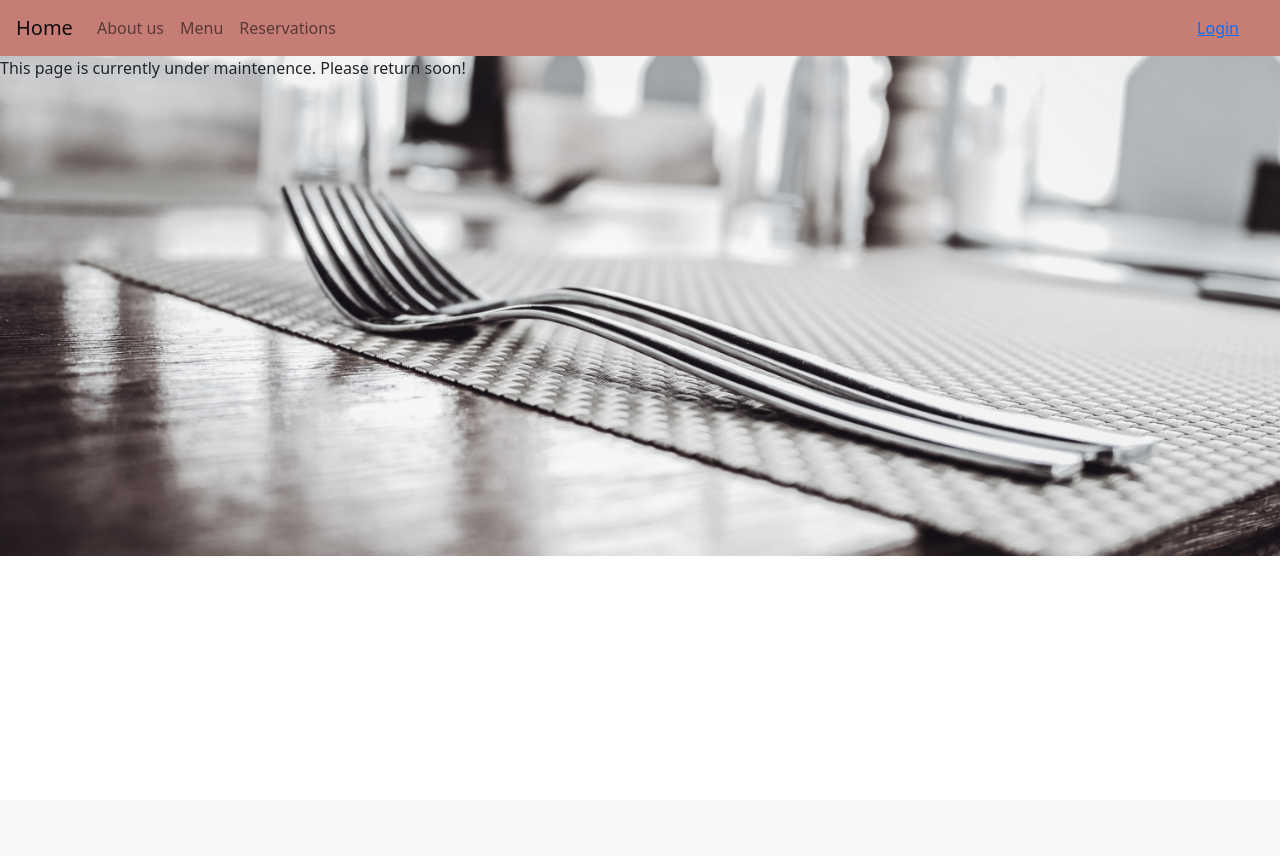
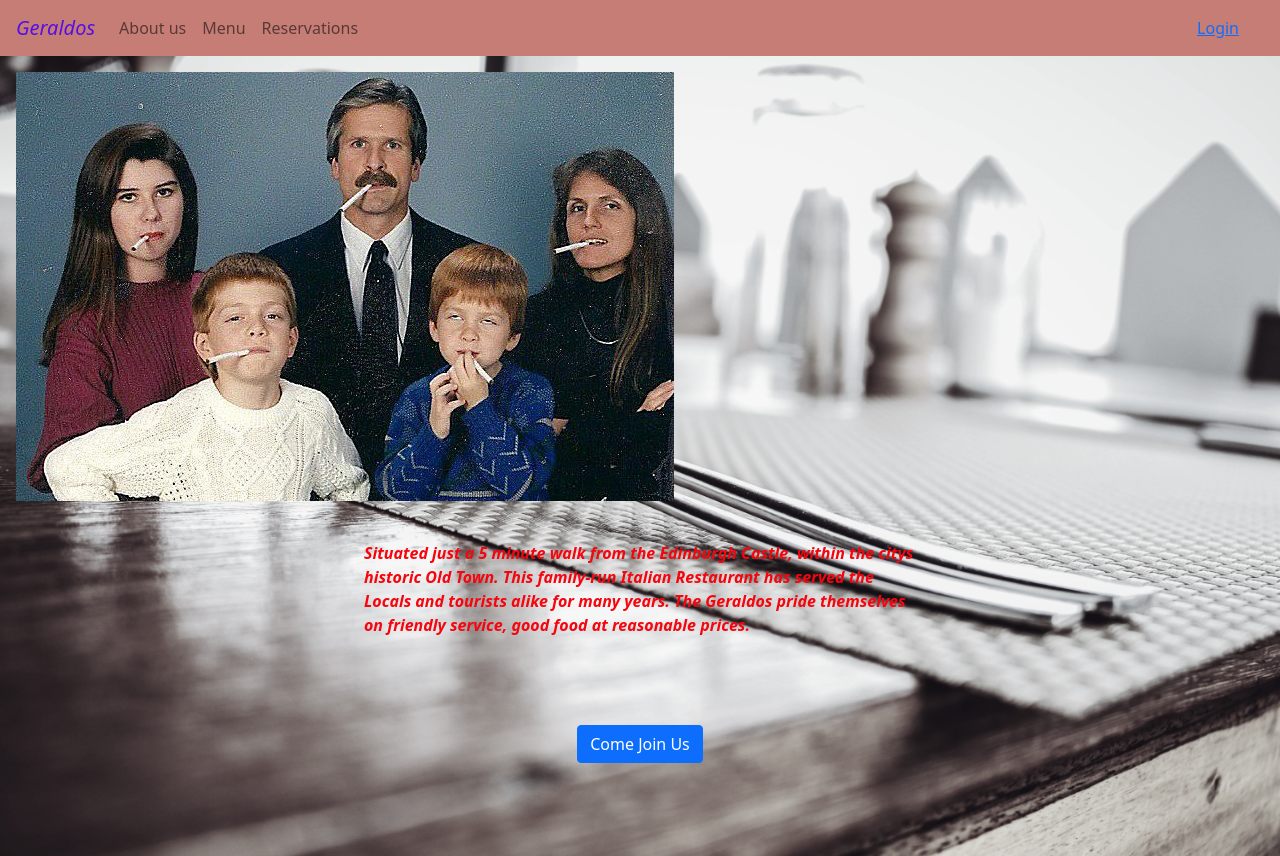
Before and after one commit to jamitag/portfolio-4-restaurant--booking, a Django app: page /about_us/ in a window 1280 px wide. Before the commit the page ends 556 px from the top, so only its background shows below. Run offline with Django 4.2, Linux system fonts and the light colour scheme; parts of the project's set-up code (start-up, migrations or seed data) failed here and were passed over; some libraries are stand-ins or nearby versions.

Commit message:
Style about us and Menu pages

```diff
--- a/static/css/style.css
+++ b/static/css/style.css
@@ -3,5 +3,5 @@
     background-size: cover;
     background-position: center;
     width: 100%;
-    height: 500px;
+    height: 100%;
 }
--- a/templates/about_us.html
+++ b/templates/about_us.html
@@ -6,8 +6,21 @@
 
 {% user_display user as user_display %}
 
-<div>
-    <p>This page is currently under maintenence. Please return soon!</p>
+<div class="p-3 text-center" style="width: 300px;">
+    <img src="/static/media/familyphot.png" alt="Geraldo family portrait">
+</div>
+
+<div class="margin-md p-4 mx-auto" style="width: 600px;">
+    <p style="font-weight: bold; font-style: italic; color:hsl(358, 96%, 49%)">Situated just a 5 minute walk from the Edinburgh Castle, within the citys historic Old Town.
+       This family-run Italian Restaurant has served the Locals and tourists alike for many years.
+       The Geraldos pride themselves on friendly service, good food at reasonable prices.</p>
+</div>
+
+<div class="text-center">
+    <button type="button" class="btn btn-primary m-5 mx-auto" onclick="{% url 'Reservations' %}">
+    <!-- <a href="{% url 'Reservations' %}">Come Join Us</a> -->
+    Come Join Us
+    </button>
 </div>
 
 {% endblock content %}
--- a/templates/base.html
+++ b/templates/base.html
@@ -19,7 +19,7 @@
 </head>
 <body>
     <nav class="navbar navbar-expand-lg navbar-light" style="background-color: #c57d76;">
-        <a class="navbar-brand" href="/">Home</a>
+        <a class="navbar-brand" href="/" style="font-style: italic; color: rgb(86, 15, 228)">Geraldos</a>
         <button class="navbar-toggler" type="button" data-toggle="collapse" data-target="#navbarNav" aria-controls="navbarNav" aria-expanded="false" aria-label="Toggle navigation">
           <span class="navbar-toggler-icon"></span>
         </button>
```
Also changed, not shown: templates/menu.html (+10 -3 lines), static/media/familyphot.png (added), static/media/familyphot2.png (added), static/media/menu1.png (added), static/media/menu2.png (added).
